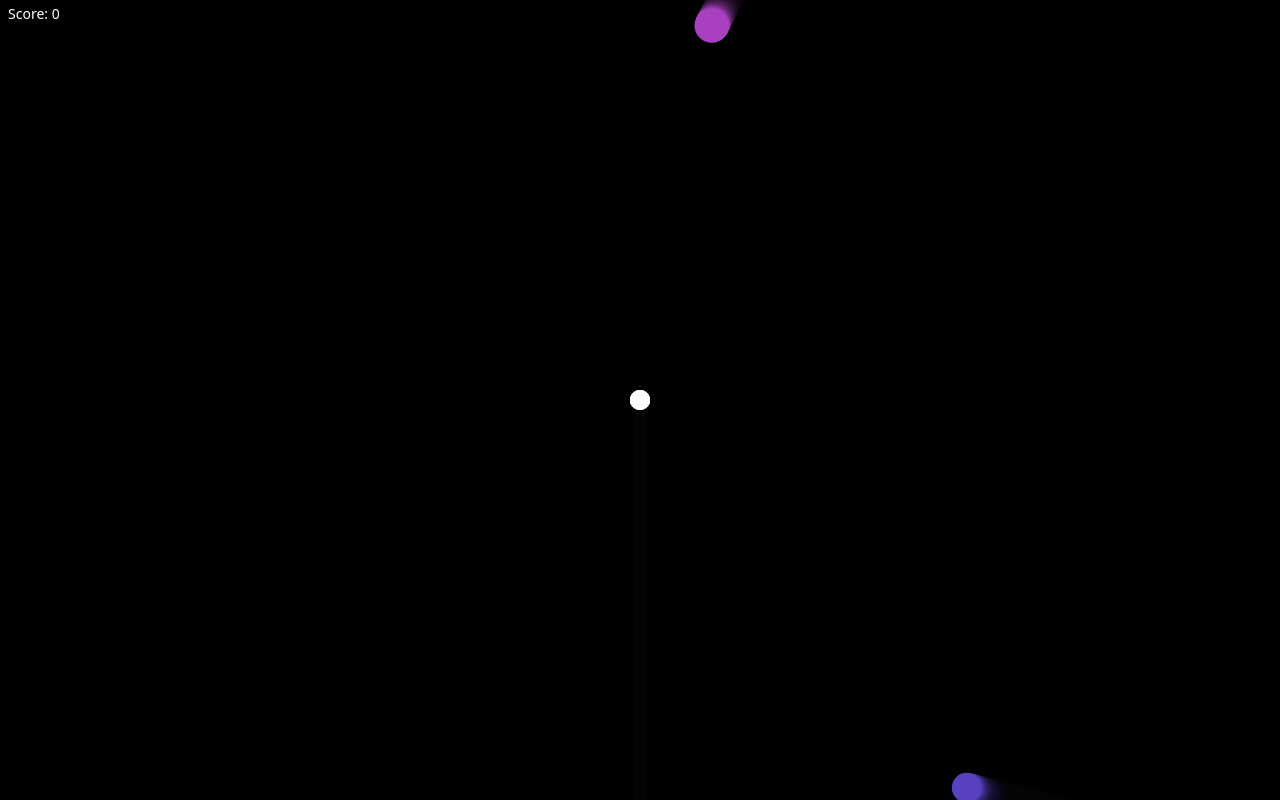
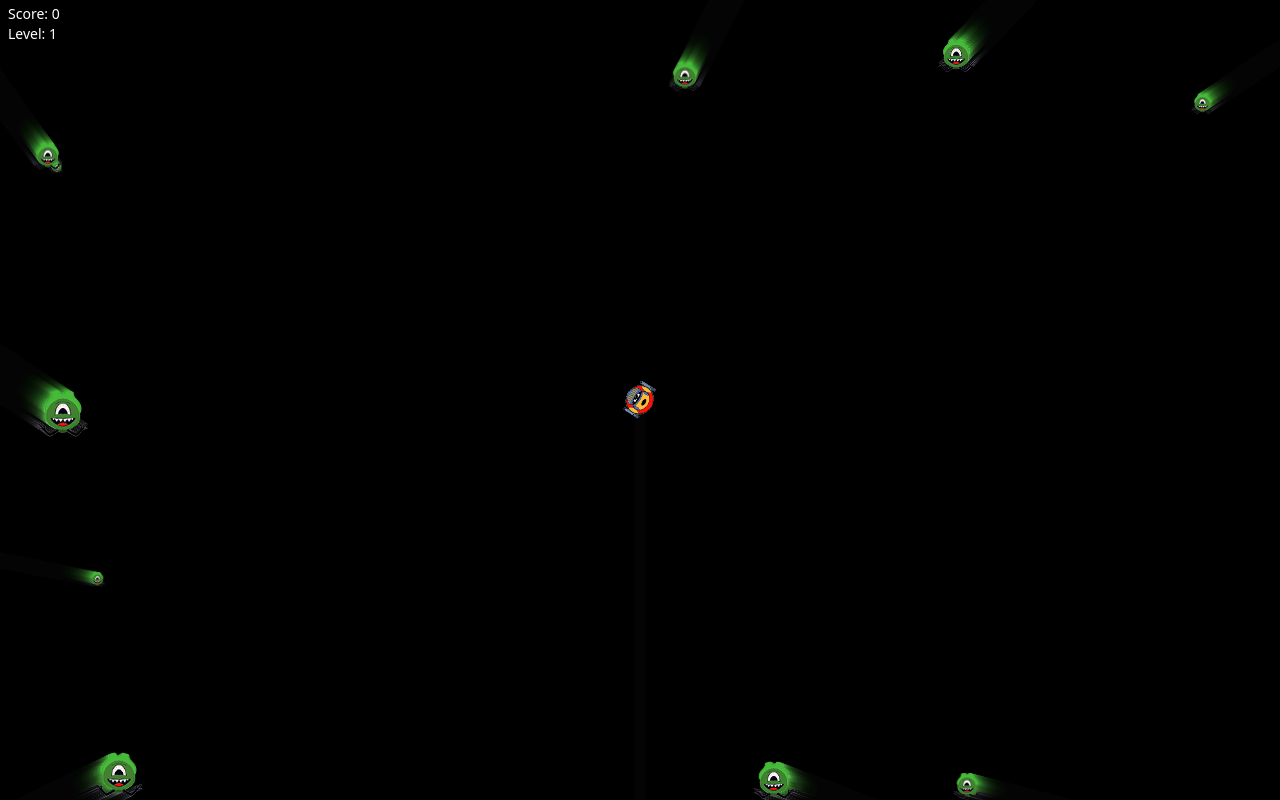
Before and after one commit to KnotEnvy/KnotzBubblePop, a plain HTML site: page index.html in a window 1280 px wide. Both pictures are taken after a click on the button "Start Game". Drawn offline with nearby package versions, Linux system fonts and the light colour scheme.

Commit message:
Added Sprites, Levels, and progression

```diff
--- a/index.html
+++ b/index.html
@@ -6,8 +6,11 @@
     }
   </style>
 
-<div class="fixed text-white text-sm ml-2 mt-1 select-none"><span>Score: </span><span id="scoreEl">0</span></div>
-
+<div class="fixed text-white text-sm ml-2 mt-1 select-none">
+  <span>Score: </span><span id="scoreEl">0</span>
+  <br>
+  <span>Level: </span><span id="levelEl">1</span>
+</div>
 <div class="fixed inset-0 flex items-center justify-center" id="modalEl">
     <div class="bg-white max-w-md w-full p-6 text-center">
         <h1 class="text-4xl font-bold leading-none" id="bigScoreEl">0</h1>
@@ -21,4 +24,4 @@
 
 <script
 src="https://cdnjs.cloudflare.com/ajax/libs/gsap/3.11.5/gsap.min.js" integrity="sha512-cOH8ndwGgPo+K7pTvMrqYbmI8u8k6Sho3js0gOqVWTmQMlLIi6TbqGWRTpf1ga8ci9H3iPsvDLr4X7xwhC/+DQ==" crossorigin="anonymous"></script>
-<script src="./index.js"></script>
+<script src="./index2.js"></script>
--- /dev/null
+++ b/index2.js
@@ -0,0 +1,329 @@
+const canvas = document.
+    querySelector('canvas')
+const c = canvas.getContext('2d')
+
+canvas.width = innerWidth
+canvas.height = innerHeight
+
+const scoreEl = document.querySelector('#scoreEl')
+const startGameBtn = document.querySelector('#startGameBtn')
+const modalEl = document.querySelector('#modalEl')
+const bigScoreEl = document.querySelector('#bigScoreEl')
+const levelEl = document.querySelector('#levelEl')
+
+let enemyImage;
+let playerImage;
+
+function preloadImages() {
+    enemyImage = new Image();
+    enemyImage.src = "images/enemy1.png";
+    playerImage = new Image();
+    playerImage.src = "images/hero1.png";
+
+    // Repeat this process for all your images
+    // e.g., playerImage, projectileImage, etc.
+    // playerImage = new Image();
+    // playerImage.src = "images/player.png";
+    // ...
+}
+
+preloadImages();
+
+
+//player class]
+class Player {
+    constructor(x, y, radius, color) {
+        this.x = x
+        this.y =y
+        this.radius =radius
+        this.color = color
+        this.image = playerImage
+
+    }
+    draw() {
+        let dx = mouseX - this.x;
+        let dy = mouseY - this.y;
+        let angle = Math.atan2(dy, dx) + Math.PI / 2;
+
+        c.save();  // save the current state of the context
+        c.translate(this.x, this.y);  // move the context to the player's position
+        c.rotate(angle);  // rotate the context
+
+        // draw the image with its center at the origin (which is now at the player's position due to the translate)
+        c.drawImage(this.image, -this.radius*2, -this.radius*2, this.radius * 4, this.radius * 4);
+
+        c.restore();  // restore the context to its original state
+    }
+}
+// projcetile class
+class Projectile {
+    constructor(x,y,radius, color, velocity) {
+        this.x = x
+        this.y = y
+        this.radius = radius
+        this.color = color
+        this.velocity = velocity
+    }
+    draw() {
+        c.beginPath()
+        c.arc(this.x, this.y, this.radius, 0, Math.PI *2, false)
+        c.fillStyle = this.color
+        c.fill()
+    }
+    update() {
+        this.draw()
+        this.x = this.x + this.velocity.x
+        this.y = this.y + this.velocity.y
+    }
+}
+
+//enemy class
+class Enemy {
+    constructor(x, y, radius, color, velocity) {
+        this.x = x;
+        this.y = y;
+        this.radius = radius;
+        this.color = color;
+        this.velocity = velocity;
+        this.image = enemyImage;
+    }
+    draw() {
+        c.save();
+        c.beginPath();
+        c.arc(this.x, this.y, this.radius, 0, Math.PI * 2, false);
+        c.clip(); // This will clip the image to the circle
+        // Draw the image centered on the enemy's position
+        c.drawImage(this.image, this.x - this.radius * 1.33, this.y - this.radius * 1.33, this.radius * 2.66, this.radius * 2.66);
+        c.restore();
+    }
+    update() {
+        this.draw();
+        this.x = this.x + this.velocity.x;
+        this.y = this.y + this.velocity.y;
+    }
+}
+
+let mouseX = 0;
+let mouseY = 0;
+
+canvas.addEventListener('mousemove', (event) => {
+    mouseX = event.clientX;
+    mouseY = event.clientY;
+});
+
+
+const friction = 0.99
+class Particle {
+    constructor(x,y,radius, color, velocity) {
+        this.x = x
+        this.y = y
+        this.radius = radius
+        this.color = color
+        this.velocity = velocity
+        this.alpha = 1
+    }
+    draw() {
+        c.save()
+        c.globalAlpha = this.alpha
+        c.beginPath()
+        c.arc(this.x, this.y, this.radius, 0, Math.PI *2, false)
+        c.fillStyle = this.color
+        c.fill()
+        c.restore()
+    }
+    update() {
+        this.draw()
+        this.velocity.x *= friction
+        this.velocity.y *= friction
+        this.x = this.x + this.velocity.x
+        this.y = this.y + this.velocity.y
+        this.alpha -= 0.01
+
+    }
+}
+
+
+
+//define the center of the screen
+const x = canvas.width / 2
+const y = canvas.height / 2
+
+// draw player on screen
+let player = new Player(x, y, 10, 'white')
+//create a group of projectiles
+let projectiles = []
+let enemies = []
+let particles = []
+
+let level = 0;
+let enemiesKilled = 0;
+
+function init() {
+    player = new Player(x, y, 10, 'white');
+    projectiles = [];
+    enemies = [];
+    particles = [];
+    score = 0;
+    level = 0;
+    enemiesKilled = 0;
+    enemiesToSpawn = 10
+    scoreEl.innerHTML = score;
+    bigScoreEl.innerHTML = score;
+}
+
+let spawnIntervalId;
+let enemiesToSpawn = 10; // Set initial number of enemies
+let newLevelStarted = false;
+//spawn enemies
+function spawnEnemies() {
+    // This will run enemiesToSpawn number of times
+    for (let i = 0; i < enemiesToSpawn; i++) {
+        setTimeout(() => {
+            const radius = Math.random() * (30 - 4) + 4
+            let x
+            let y
+            if (Math.random() < 0.5) {
+                x = Math.random() < 0.5 ? 0 -  radius : canvas.width + radius
+                y = Math.random() * canvas.height
+            } else {
+                x = Math.random() * canvas.width
+                y = Math.random() < 0.5 ? 0 -  radius : canvas.height + radius
+            }
+            //random color for enemy
+            const color = `hsl(${Math.random() *360}, 50%, 50%)`
+            const angle = Math.atan2(canvas.width /2 -y, canvas.height/2 - x)
+            const velocity = {
+                x: Math.cos(angle),
+                y: Math.sin(angle)
+            }
+            enemies.push(new Enemy(x, y, radius, color, velocity))
+            if (newLevelStarted) {
+                newLevelStarted = false;
+            }
+        }, 1000)
+    }
+    enemiesToSpawn += 5;
+}
+
+
+//animate objects on screen
+let animationId
+let score = 0
+function animate() {
+    animationId = requestAnimationFrame(animate)
+    c.fillStyle = 'rgba(0, 0, 0, 0.1)'
+    c.fillRect(0, 0, canvas.width, canvas.height)
+    player.draw()
+    particles.forEach((particle, index) => {
+        if (particle.alpha <= 0) {
+            particles.splice(index, 1)
+        } else {
+            particle.update()
+        }
+    })
+    projectiles.forEach((projectile, index) => {
+        projectile.update()
+        // remove from screen
+        if (projectile.x + projectile.radius < 0 || projectile.x - projectile.radius > canvas.width || projectile.y + projectile.radius < 0 || projectile.y - projectile.radius > canvas.height){
+            setTimeout(() => {
+                projectiles.splice(index, 1)
+            }, 0)
+        }
+    })
+
+    enemies.forEach((enemy, index) => {
+        enemy.update()
+        // remove enemies when they are off screen
+        if (
+            enemy.x + enemy.radius < 0 ||
+            enemy.x - enemy.radius > canvas.width ||
+            enemy.y + enemy.radius < 0 ||
+            enemy.y - enemy.radius > canvas.height
+        ) {
+            setTimeout(() => {
+                enemies.splice(index, 1)
+            }, 0)
+        }
+        const dist = Math.hypot(player.x - enemy.x, player.y - enemy.y)
+        //player collisions end game
+        if (dist - enemy.radius - player.radius < 1) {
+            cancelAnimationFrame(animationId)
+            modalEl.style.display = 'flex'
+            bigScoreEl.innerHTML = score
+        }
+
+        //calc dist between enemy and projectile
+        projectiles.forEach((projectile, projectileIndex) => {
+            const dist = Math.hypot(projectile.x - enemy.x, projectile.y - enemy.y)
+            // projectile collision detections
+            if (dist - enemy.radius - projectile.radius < 1) {
+
+                 // creating explosions
+                 for  (let i =0; i < enemy.radius *2; i ++) {
+                    particles.push(new Particle(projectile.x, projectile.y, Math.random() *2, enemy.color,
+                    {x: (Math.random() - 0.5) * (Math.random() * 6),
+                     y: (Math.random() - 0.5) * (Math.random() * 6)}))
+                }
+                if (enemy.radius -10 > 5) {
+                    //increase score
+                    score += 100
+                    scoreEl.innerHTML = score
+                    gsap.to(enemy, {
+                        radius: enemy.radius - 10
+                    })
+                    setTimeout(() => {
+                        projectiles.splice(projectileIndex, 1)
+                    }, 0)
+                } else {
+                    score += 250
+                    scoreEl.innerHTML = score
+
+                    setTimeout(() => {
+                        enemies.splice(index, 1)
+                        projectiles.splice(projectileIndex, 1)
+                    }, 10)
+                }
+            }
+        }) // End of projectiles.forEach
+    }) // End of enemies.forEach
+
+    // In your animate function, after the forEach loop for enemies
+    if (enemies.length === 0 && !newLevelStarted) {
+        newLevelStarted = true;
+        level++;
+        levelEl.innerHTML = level;
+        // modalEl.style.display = 'flex';
+        // bigScoreEl.innerHTML = "Level: " + level;
+
+
+        // Add a delay before starting the next level
+        setTimeout(() => {
+            modalEl.style.display = 'none';
+            spawnEnemies();
+        }, 3000);  // adjust delay as needed
+    }
+}
+
+
+
+
+//porjectiles shooting method
+addEventListener('click', (event) =>
+    {
+        const angle = Math.atan2(event.clientY - canvas.height/2, event.clientX - canvas.width/2)
+
+        const velocity = {
+            x: Math.cos(angle) *5,
+            y: Math.sin(angle) *5
+        }
+        projectiles.push(new Projectile(canvas.width / 2, canvas.height / 2, 5, 'white', velocity)
+    )
+})
+
+startGameBtn.addEventListener('click', () => {
+    init()
+    animate()
+    clearInterval(spawnIntervalId);
+    spawnEnemies()
+    modalEl.style.display = 'none'
+})
```
Also changed, not shown: images/Enemy1.png (added), images/Hero1.png (added).
